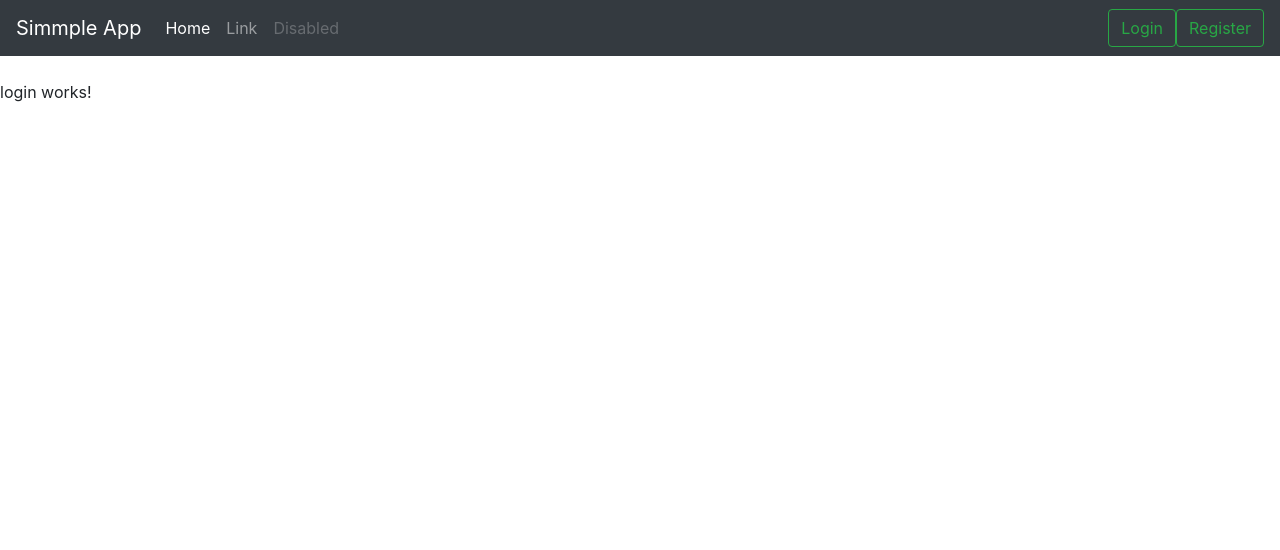
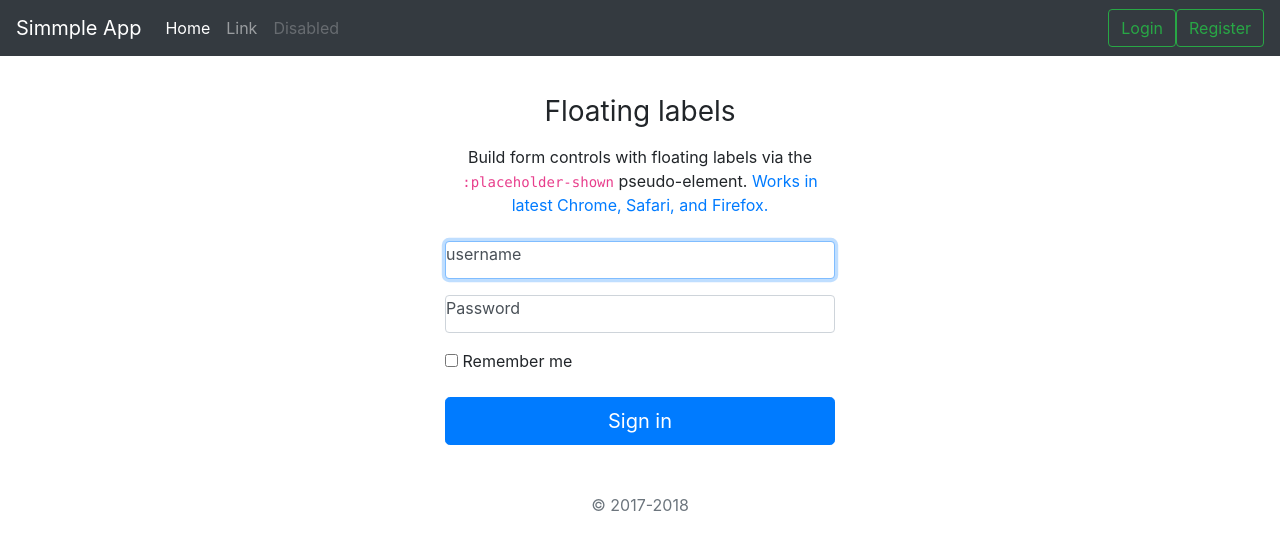
Before and after one commit to anggiriyandi/training-angular-simple-aplikasi, an Angular app: page /login in a window 1280 px wide. Shown: the top 550 px of the page. Built offline with nearby package versions, Linux system fonts and the light colour scheme.

Commit message:
simple login logout flow

```diff
--- a/src/app/shared/auth-service.service.ts
+++ b/src/app/shared/auth-service.service.ts
@@ -4,6 +4,33 @@ import { Injectable } from '@angular/core';
   providedIn: 'root'
 })
 export class AuthServiceService {
+  constructor() { }
 
-  constructor() { }
+  isLogin(): boolean {
+    if (localStorage.getItem('token') != null &&
+    localStorage.getItem('userInfo') != null) {
+     return true;
+    }
+    return false;
+  }
+
+  login(username: string, password: string): boolean {
+    if ( username === 'anggi' && password === '123') {
+
+      localStorage.setItem('token' , 'asdf123');
+      localStorage.setItem('userInfo', JSON.stringify({
+        'username' : 'anggi',
+        'fullname' : 'anggi'
+      }));
+      return true;
+    }
+
+    return false;
+  }
+
+  logout(): void {
+    localStorage.removeItem('token');
+    localStorage.removeItem('userInfo');
+  }
+
 }
--- a/src/app/shared/login/login.component.css
+++ b/src/app/shared/login/login.component.css
@@ -0,0 +1,105 @@
+:root {
+    --input-padding-x: .75rem;
+    --input-padding-y: .75rem;
+  }
+
+  html,
+  body {
+    height: 100%;
+  }
+
+  body {
+    display: -ms-flexbox;
+    display: flex;
+    -ms-flex-align: center;
+    align-items: center;
+    padding-top: 40px;
+    padding-bottom: 40px;
+    background-color: #f5f5f5;
+  }
+
+  .form-signin {
+    width: 100%;
+    max-width: 420px;
+    padding: 15px;
+    margin: auto;
+  }
+
+  .form-label-group {
+    position: relative;
+    margin-bottom: 1rem;
+  }
+
+  .form-label-group > input,
+  .form-label-group > label {
+    padding: var(--input-padding-y) var(--input-padding-x);
+  }
+
+  .form-label-group > label {
+    position: absolute;
+    top: 0;
+    left: 0;
+    display: block;
+    width: 100%;
+    margin-bottom: 0; /* Override default `<label>` margin */
+    line-height: 1.5;
+    color: #495057;
+    cursor: text; /* Match the input under the label */
+    border: 1px solid transparent;
+    border-radius: .25rem;
+    transition: all .1s ease-in-out;
+  }
+
+  .form-label-group input::-webkit-input-placeholder {
+    color: transparent;
+  }
+
+  .form-label-group input:-ms-input-placeholder {
+    color: transparent;
+  }
+
+  .form-label-group input::-ms-input-placeholder {
+    color: transparent;
+  }
+
+  .form-label-group input::-moz-placeholder {
+    color: transparent;
+  }
+
+  .form-label-group input::placeholder {
+    color: transparent;
+  }
+
+  .form-label-group input:not(:placeholder-shown) {
+    padding-top: calc(var(--input-padding-y) + var(--input-padding-y) * (2 / 3));
+    padding-bottom: calc(var(--input-padding-y) / 3);
+  }
+
+  .form-label-group input:not(:placeholder-shown) ~ label {
+    padding-top: calc(var(--input-padding-y) / 3);
+    padding-bottom: calc(var(--input-padding-y) / 3);
+    font-size: 12px;
+    color: #777;
+  }
+
+  /* Fallback for Edge
+  -------------------------------------------------- */
+  @supports (-ms-ime-align: auto) {
+    .form-label-group > label {
+      display: none;
+    }
+    .form-label-group input::-ms-input-placeholder {
+      color: #777;
+    }
+  }
+
+  /* Fallback for IE
+  -------------------------------------------------- */
+  @media all and (-ms-high-contrast: none), (-ms-high-contrast: active) {
+    .form-label-group > label {
+      display: none;
+    }
+    .form-label-group input:-ms-input-placeholder {
+      color: #777;
+    }
+  }
--- a/src/app/shared/login/login.component.html
+++ b/src/app/shared/login/login.component.html
@@ -1,3 +1,25 @@
-<p>
-  login works!
-</p>
+
+  <form class="form-signin">
+    <div class="text-center mb-4">
+      <h1 class="h3 mb-3 font-weight-normal">Floating labels</h1>
+      <p>Build form controls with floating labels via the <code>:placeholder-shown</code> pseudo-element. <a href="https://caniuse.com/#feat=css-placeholder-shown">Works in latest Chrome, Safari, and Firefox.</a></p>
+    </div>
+
+    <div class="form-label-group">
+      <input [(ngModel)]="username" type="text" name="username" id="username" class="form-control" placeholder="Username" required autofocus>
+      <label for="username">username</label>
+    </div>
+
+    <div class="form-label-group">
+      <input [(ngModel)]="password" name="password" type="password" id="inputPassword" class="form-control" placeholder="Password" required>
+      <label for="inputPassword">Password</label>
+    </div>
+
+    <div class="checkbox mb-3">
+      <label>
+        <input type="checkbox" value="remember-me"> Remember me
+      </label>
+    </div>
+    <button (click)="login()" class="btn btn-lg btn-primary btn-block" type="button">Sign in</button>
+    <p class="mt-5 mb-3 text-muted text-center">&copy; 2017-2018</p>
+  </form>
--- a/src/app/shared/login/login.component.ts
+++ b/src/app/shared/login/login.component.ts
@@ -1,4 +1,6 @@
 import { Component, OnInit } from '@angular/core';
+import { AuthServiceService } from '../auth-service.service';
+import { Router } from '@angular/router';
 
 @Component({
   selector: 'app-login',
@@ -7,9 +9,18 @@ import { Component, OnInit } from '@angular/core';
 })
 export class LoginComponent implements OnInit {
 
-  constructor() { }
+  username: string;
+  password: string;
+
+  constructor(private auth: AuthServiceService, private router: Router) {}
 
   ngOnInit() {
   }
 
+  login() {
+
+    if ( this.auth.login(this.username, this.password)) {
+        this.router.navigate(['/']);
+    }
+  }
 }
--- a/src/app/shared/navbar/navbar.component.html
+++ b/src/app/shared/navbar/navbar.component.html
@@ -15,9 +15,14 @@
         <a class="nav-link disabled" href="#">Disabled</a>
       </li>
     </ul>
-    <form class="form-inline mt-2 mt-md-0">
+
+    <form *ngIf="!auth.isLogin()" class="form-inline mt-2 mt-md-0">
       <a routerLink='/login' class="btn btn-outline-success my-2 my-sm-0" type="button">Login</a>
       <a routerLink='/register' class="btn btn-outline-success my-2 my-sm-0" type="button">Register</a>
     </form>
+
+    <form *ngIf="auth.isLogin()" class="form-inline mt-2 mt-md-0">
+      <button (click)="logout()" class="btn btn-outline-success my-2 my-sm-0" type="button">Logout</button>
+    </form>
   </div>
 </nav>
--- a/src/app/shared/navbar/navbar.component.ts
+++ b/src/app/shared/navbar/navbar.component.ts
@@ -1,4 +1,6 @@
 import { Component, OnInit } from '@angular/core';
+import { AuthServiceService } from '../auth-service.service';
+import { Router } from '@angular/router';
 
 @Component({
   selector: 'app-navbar',
@@ -7,9 +9,14 @@ import { Component, OnInit } from '@angular/core';
 })
 export class NavbarComponent implements OnInit {
 
-  constructor() { }
+  constructor(private auth: AuthServiceService, private router: Router) { }
 
   ngOnInit() {
   }
 
+  logout() {
+    this.auth.logout();
+    this.router.navigate(['/login']);
+  }
+
 }
--- a/src/app/shared/shared.module.ts
+++ b/src/app/shared/shared.module.ts
@@ -4,11 +4,13 @@ import { NavbarComponent } from './navbar/navbar.component';
 import { RegisterComponent } from './register/register.component';
 import { LoginComponent } from './login/login.component';
 import { RouterModule } from '@angular/router';
+import { FormsModule } from '@angular/forms';
 
 @NgModule({
   imports: [
     CommonModule,
-    RouterModule
+    RouterModule,
+    FormsModule
   ],
   declarations: [NavbarComponent, RegisterComponent, LoginComponent],
   exports: [NavbarComponent, LoginComponent, RegisterComponent]
```
